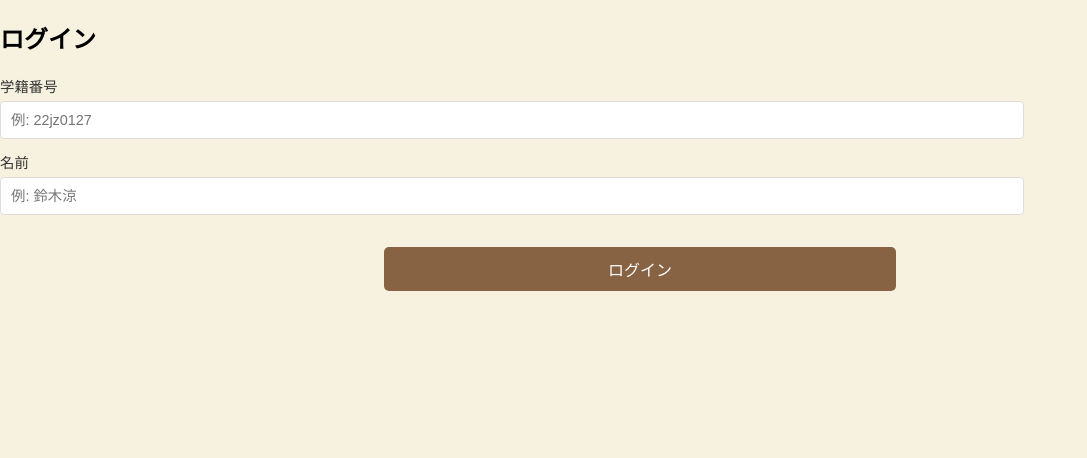
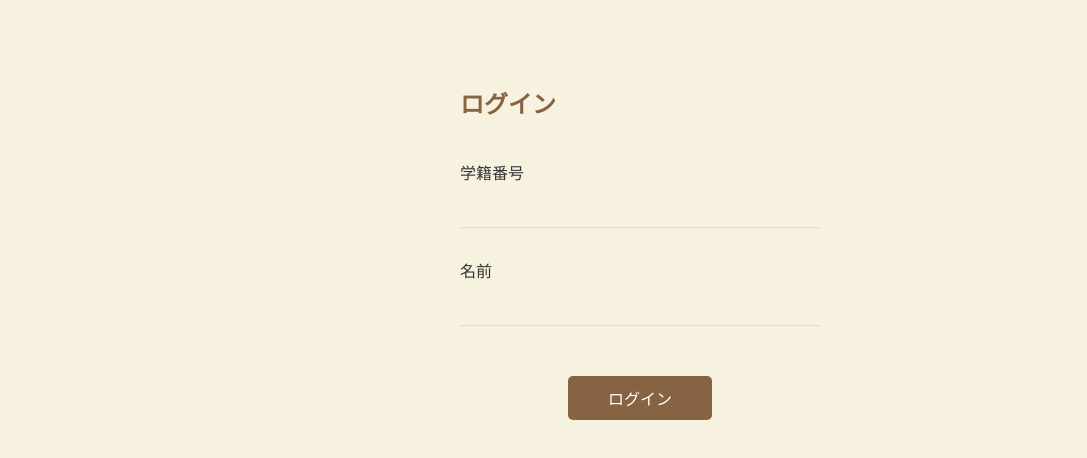
Before and after one commit to 22JZ0127/JPages_Ryo, a React (Create React App) app: page / in a window 1280 px wide. Shown: the top 458 px of the page, without its empty margins (0-1087 px from the left). Built offline with nearby package versions, Linux system fonts and the light colour scheme.

Commit message:
ログイン画面完成(仮)

```diff
--- a/src/components/base/logininput/loginInput.module.css
+++ b/src/components/base/logininput/loginInput.module.css
@@ -1,6 +1,6 @@
 /* ラベル */
 .label {
-    font-size: 0.9em;
+    font-size: 1em;
     color: #333;
     display: block;
     margin-bottom: 5px;
@@ -8,17 +8,17 @@
 
 /* 入力フィールド */
 .input-field {
-    width: 80%;
-    padding: 10px;
-    font-size: 0.9em;
-    border: 1px solid #ddd;
-    border-radius: 4px;
+    background-color: #f7f2df;
+    width: 100%;
+    padding: 10px 0;
+    font-size: 1em;
+    border: none;
+    outline: none;
+    border-bottom: 1px solid #ddd;
     box-sizing: border-box;
-    margin-bottom: 12px;
+    margin-bottom: 30px;
 }
 
 .input-field:focus {
-    border-color: #219752;
-    outline: none;
-    box-shadow: 0 0 3px rgba(33, 151, 82, 0.2);
+    border-bottom-color: #876344;
 }
--- a/src/components/pages/studentLogin/StudentLogin.jsx
+++ b/src/components/pages/studentLogin/StudentLogin.jsx
@@ -1,6 +1,6 @@
 import React, { useState } from 'react';
 import Ajax from '../../../lib/Ajax';
-import styles from './studentLogin.css';
+import './studentLogin.css'
 import LoginInput from '../../base/logininput/LoginInput';
 import SubmitButton from '../../base/submitbutton/SubmitButton';
 
@@ -35,11 +35,11 @@ const StudentLogin = () => {
 
       // レスポンスの確認（例: 成功・失敗に応じてエラーメッセージ表示）
       console.log(response);
-      if (response.success) {
-        alert('ログイン成功');
+      if (response.status === 'success') {
+        console.log("ログイン成功。画面遷移。")
         // ログイン後のリダイレクトや別の処理をここに追加
       } else {
-        setErrorMessage('ログインに失敗しました');
+        setErrorMessage('ログインに失敗しました;;');
       }
     } catch (error) {
       setErrorMessage('通信エラーが発生しました');
@@ -47,24 +47,22 @@ const StudentLogin = () => {
   };
 
   return (
-    <div className={styles["login-form-container"]}>
-        <h2 className={styles["title"]}>ログイン</h2>
+    <div className="login-form-container">
+        <h2 className="title">ログイン</h2>
         <form onSubmit={handleSubmit}>
             <LoginInput
                 id="number"
                 label="学籍番号"
                 value={number}
                 onChange={handleNumberChange}
-                placeholder="例: 22jz0127"
             />
             <LoginInput
                 id="name"
                 label="名前"
                 value={name}
                 onChange={handleNameChange}
-                placeholder="例: 鈴木涼"
             />
-            {errorMessage && <p className={styles["error-message"]}>{errorMessage}</p>}
+            {errorMessage && <p className="error-message">{errorMessage}</p>}
             <SubmitButton visualType="login" />
         </form>
     </div>
--- a/src/components/pages/studentLogin/studentLogin.css
+++ b/src/components/pages/studentLogin/studentLogin.css
@@ -1,29 +1,25 @@
-/* 全体の背景色とフォント設定（モバイル向け） */
+/* 全体の背景色とフォント設定 */
 body {
     background-color: #f7f2df;
-    font-family: Arial, sans-serif;
+    font-family:'メイリオ', 'Meiryo','ＭＳ ゴシック','Hiragino Kaku Gothic ProN','ヒラギノ角ゴ ProN W3',sans-serif;
     margin: 0;
     padding: 0;
 }
 
 /* ログインフォームのコンテナ */
 .login-form-container {
-    width: 90%;
+    width: 80%;
     max-width: 360px;
-    margin: 20px auto;
+    margin: 50px auto;
     padding: 15px;
-    background-color: #ffffff;
-    border: 1px solid #ddd;
-    border-radius: 8px;
-    box-shadow: 0 2px 4px rgba(0, 0, 0, 0.1);
 }
 
 /* タイトル */
 .title {
     font-size: 1.5em;
     color: #876344;
-    text-align: center;
-    margin-bottom: 15px;
+    text-align: start;
+    margin-bottom: 40px;
 }
 
 /* エラーメッセージ */
```
